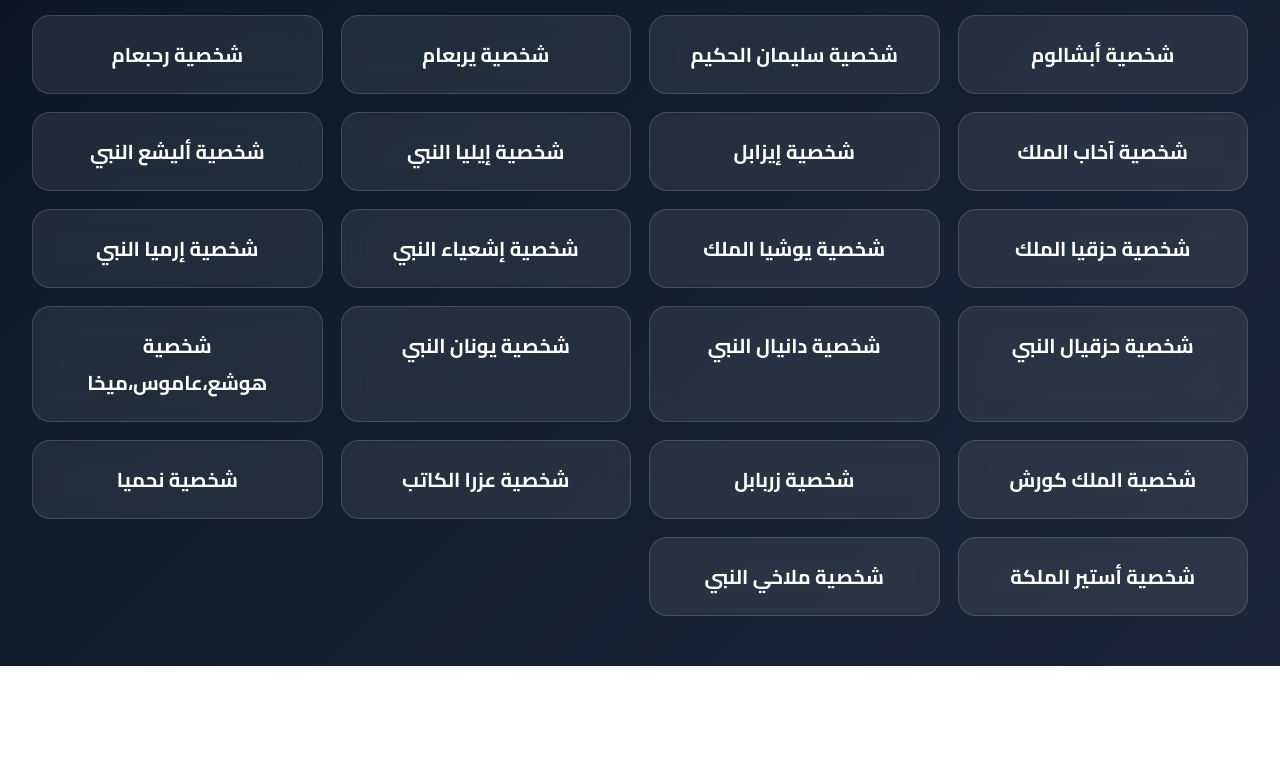
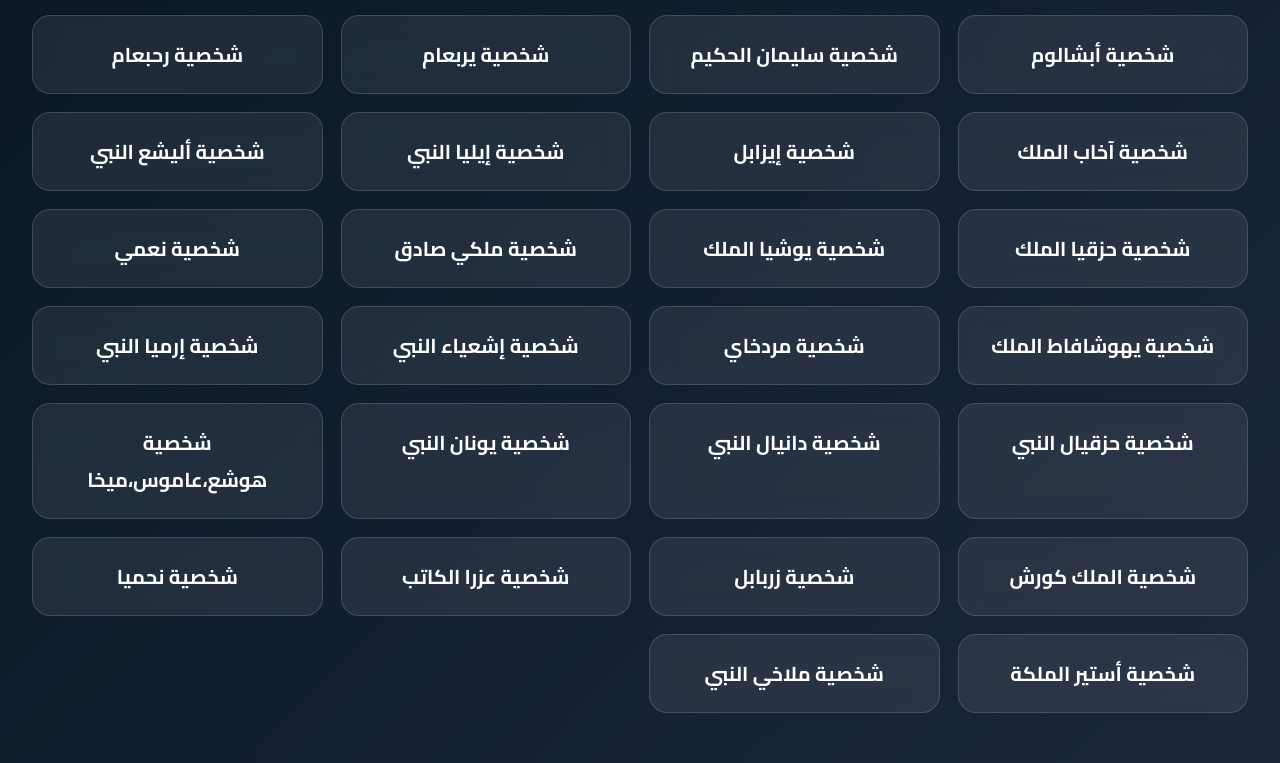
Before and after one commit to nesreenmalak22-lang/-, a plain HTML site: page index.html in a window 1280 px wide. Shown: the part 1315-2078 px from the top of the page. Before the commit the page ends 1981 px from the top, so only its background shows below. Drawn offline with Linux system fonts and the light colour scheme.

Commit message:
Add files via upload

```diff
--- a/index.html
+++ b/index.html
@@ -246,6 +246,10 @@ const characters = [
 "شخصية أليشع النبي",
 "شخصية حزقيا الملك",
 "شخصية يوشيا الملك",
+"شخصية ملكي صادق",
+"شخصية نعمي",
+"شخصية يهوشافاط الملك",
+"شخصية مردخاي",
 "شخصية إشعياء النبي",
 "شخصية إرميا النبي",
 "شخصية حزقيال النبي",
```
Also changed, not shown: 5 other files.
